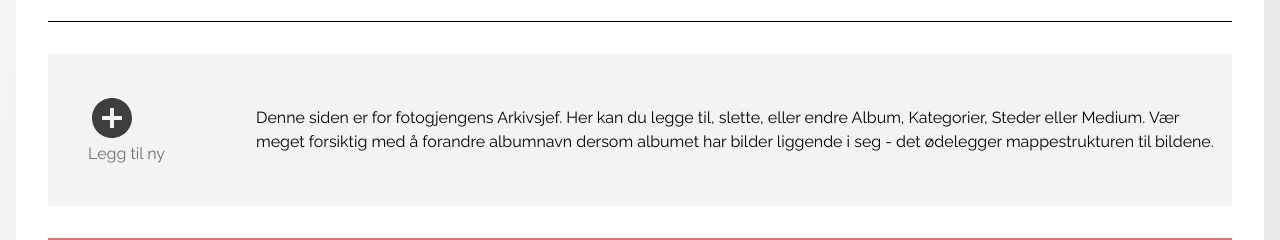
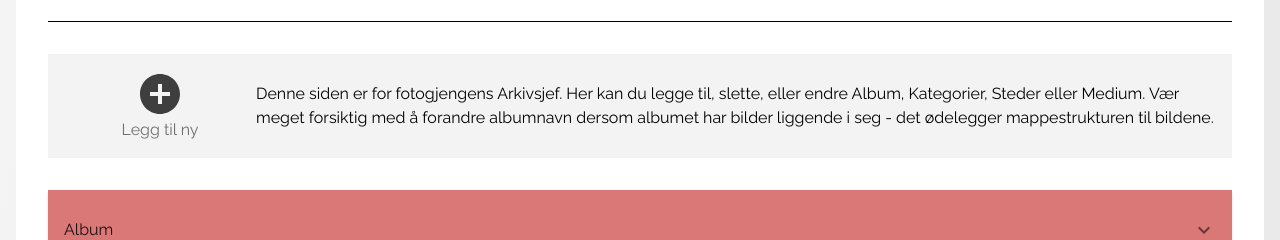
Before and after one commit to Fotogjengen/hilfling-frontend-extern, a React (Create React App) app: page /intern/Arkivsjef in a window 1280 px wide. Shown: the part 301-541 px from the top of the page. Built offline with nearby package versions, Linux system fonts and the light colour scheme.

Commit message:
Overflow menu inside Arkivsjef.tsx and looks good

```diff
--- a/src/views/Arkivsjef/Arkivsjef.tsx
+++ b/src/views/Arkivsjef/Arkivsjef.tsx
@@ -25,7 +25,6 @@ const ArchiveBoss: FC = () => {
       flexGrow: 1,
     },
     grid: {
-      padding: theme.spacing(3),
       color: theme.palette.text.secondary,
       justifyContent: "center",
     },
@@ -97,7 +96,7 @@ const ArchiveBoss: FC = () => {
           container
           direction="row"
           justify="flex-start"
-          alignItems="stretch"
+          alignItems="center"
         >
           <Grid item xs={6} sm={4}>
             <ArchiveBossOverflow />
@@ -121,10 +120,17 @@ const ArchiveBoss: FC = () => {
             alignContent="center"
             direction="row"
           >
-            <IconButton aria-label="add">
-              <AddCircleIcon className={styles.svgicon} />
-            </IconButton>
-            <Typography>Legg til ny</Typography>
+            <Grid
+              container
+              direction="column"
+              justify="center"
+              alignItems="center"
+            >
+              <IconButton aria-label="add">
+                <AddCircleIcon className={styles.svgicon} />
+              </IconButton>
+              <Typography>Legg til ny</Typography>
+            </Grid>
           </Grid>
 
           <Grid item xs={10}>
```
